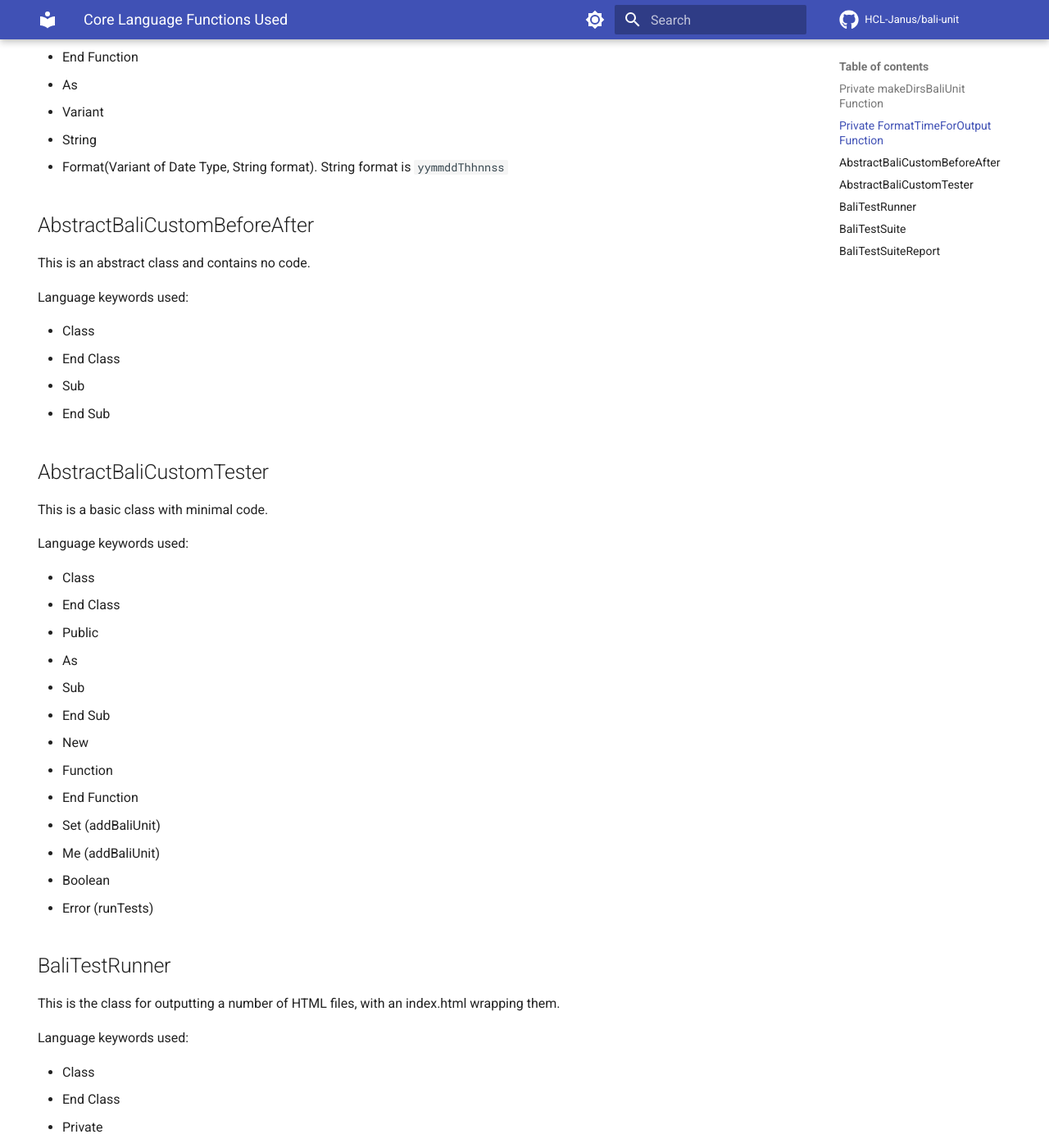
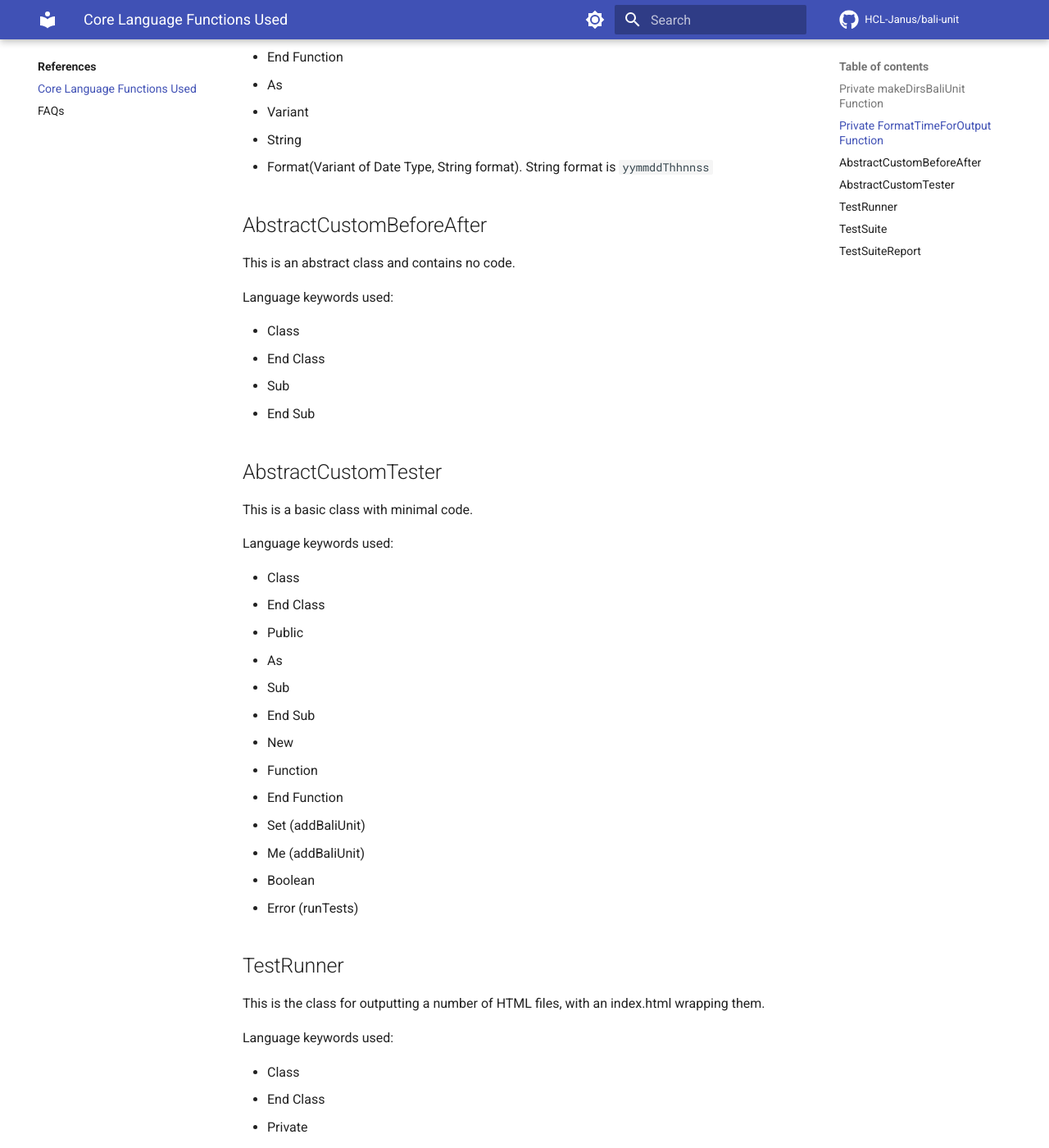
Before and after one commit to HCL-TECH-SOFTWARE/voltscript-testing, an MkDocs documentation site: the page built from docs/references/CoreFunctions.md, in a window 1280 px wide and 1400 px high, scrolled down 1434 px. Shown: the whole window at 82% size. Built offline with MkDocs 1.6.1 and Material for MkDocs 9.7.7, drawn with Linux system fonts in a browser that asks for light colours; comment, search, counter and statistics services are not loaded; some of the changed text lies outside the part shown.

```diff
--- a/docs/CoreFunctions.md
+++ b/docs/references/CoreFunctions.md
@@ -54,7 +50,7 @@ Language keywords used:
 - String
 - Format(Variant of Date Type, String format). String format is `yymmddThhnnss`
 
-## AbstractBaliCustomBeforeAfter
+## AbstractCustomBeforeAfter
 
 This is an abstract class and contains no code.
 
@@ -65,7 +61,7 @@ Language keywords used:
 - Sub
 - End Sub
 
-## AbstractBaliCustomTester
+## AbstractCustomTester
 
 This is a basic class with minimal code.
 
@@ -85,7 +81,7 @@ Language keywords used:
 - Boolean
 - Error (runTests)
 
-## BaliTestRunner
+## TestRunner
 
 This is the class for outputting a number of HTML files, with an index.html wrapping them.
 
@@ -133,7 +129,7 @@ Language keywords used:
 - Erl (printoutReport)
 - Resume (printoutReport)
 
-## BaliTestSuite
+## TestSuite
 
 This is the class for a set of tests.
 
@@ -214,7 +210,7 @@ Language keywords used:
 - Try / Catch / Finally (**specific to VoltScript**)
 - GetThreadInfo(12) (**specific to VoltScript**)
 
-## BaliTestSuiteReport
+## TestSuiteReport
 
 This is the class for writing out an HTML file for a BaliUnit.
 
--- a/mkdocs.yml
+++ b/mkdocs.yml
@@ -1,5 +1,5 @@
 site_name: VoltScript Testing Framework
-site_url: https://github01.hclpnp.com/pages/HCL-Janus/bali-unit/
+site_url: https://github.com/pages/HCL-Janus/bali-unit/
 site_description: >-
   VoltScript Testing Framework: Unit and Integration Testing framework for VoltScript
 # Theme Configuration
@@ -8,8 +8,8 @@ theme:
   logo:
   language: en
   features:
+    - navigation.indexes
     - navigation.tabs
-    - navigation.indexes
     - navigation.top
     - navigation.instant
     - search.highlight
@@ -80,7 +80,7 @@ extra:
       - manage
 
 # Repository
-repo_url: https://github01.hclpnp.com/HCL-Janus/bali-unit/
+repo_url: https://github.com/HCL-Janus/bali-unit/
 repo_name: HCL-Janus/bali-unit
 edit_uri: edit/main/docs
 
```
Also changed, not shown: other parts of docs/references/CoreFunctions.md (+1 -5 lines), docs/index.md (+1 -1 lines), docs/references/FAQs.md (renamed from docs/FAQs.md, +0 -4 lines), docs/references/index.md (+2 -6 lines), docs/topicguides/aims.md (added, +11 -0 lines), docs/topicguides/approach.md (added, +23 -0 lines), .markdownlint.json (renamed from markdownlint.json), docs/.pages, docs/references/.pages (added), docs/topicguides/.pages (added).
